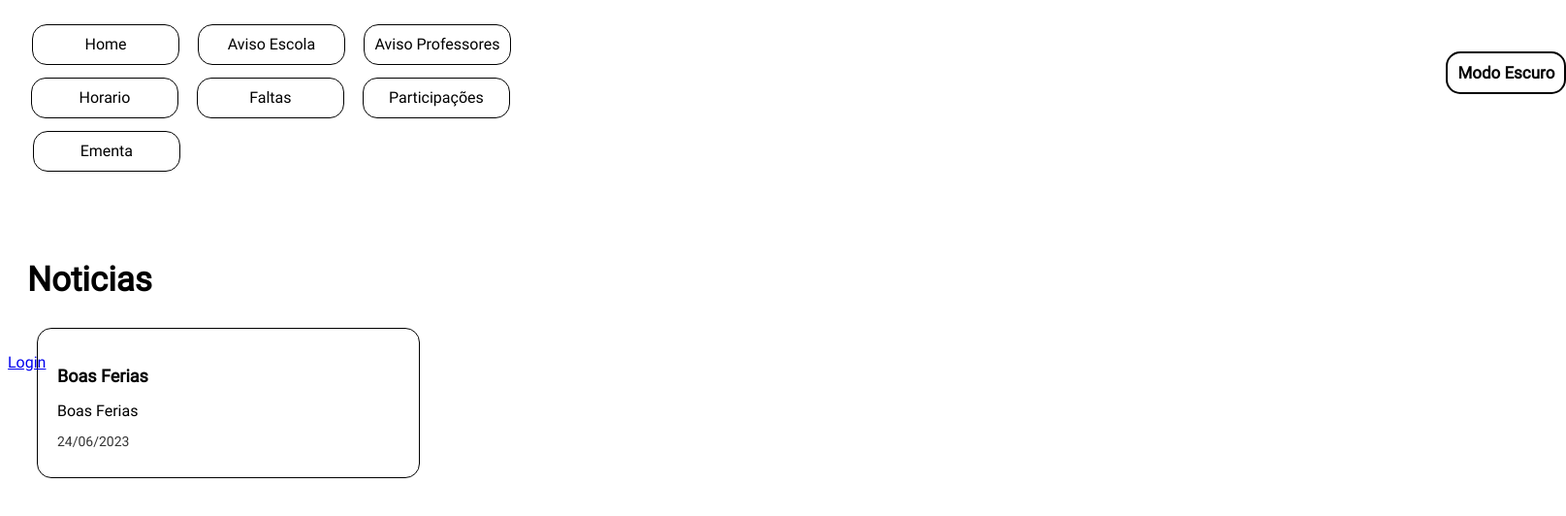
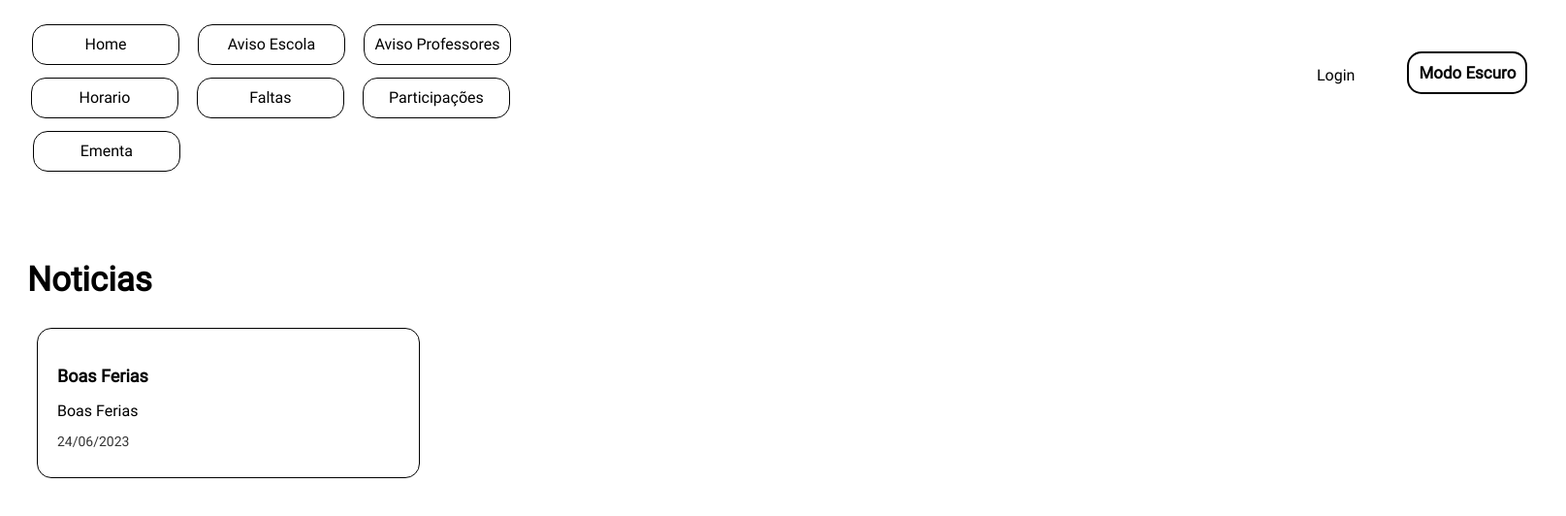
Before and after one commit to LuisGomes18/PAP, a plain HTML site: page index.html in a window 1280 px wide. Shown: the whole page at 97% size, 1615 px wide, since content can reach past the window. Drawn offline with Linux system fonts and the light colour scheme.

Commit message:
Modificações no index e no login

```diff
--- a/aside.css
+++ b/aside.css
@@ -1,7 +1,7 @@
 .modo_escuro {
     color: black;
     text-decoration: none;
-    left: 1440px;
+    left: 1400px;
     bottom: 298px;
     border: 2px solid black;
     padding: 10px;
@@ -10,3 +10,10 @@
     font-size: 17px;
     background: transparent;
 }
+
+.botao_login {
+    bottom: 296px;
+    left: 1350px;
+    text-decoration: none;
+    color: black;
+}
--- a/index.html
+++ b/index.html
@@ -43,8 +43,10 @@
         </section>
     </main>
     <aside>
-        <a href="./login/index.html">Login</a>
-        <a href="./dark-mode/index.html" class="modo_escuro">Modo Escuro</a>
+        <section>
+            <a href="./login/index.html" class="botao_login">Login</a>
+            <a href="./dark-mode/index.html" class="modo_escuro">Modo Escuro</a>
+        </section>
     </aside>
     <footer>
         <a href="#" title=" "> </a>
--- a/login/main.css
+++ b/login/main.css
@@ -39,3 +39,7 @@ button.botao {
 .senha_nome {
     top: 10px;
 }
+
+p#login-status {
+  top: 20px;
+}
--- a/main.css
+++ b/main.css
@@ -23,7 +23,7 @@ main {
 }
 
 
-/* Noticias */
+/** Noticias */
 
 a#link_noticia {
   text-decoration: none;
```
Also changed, not shown: 1 other file.
